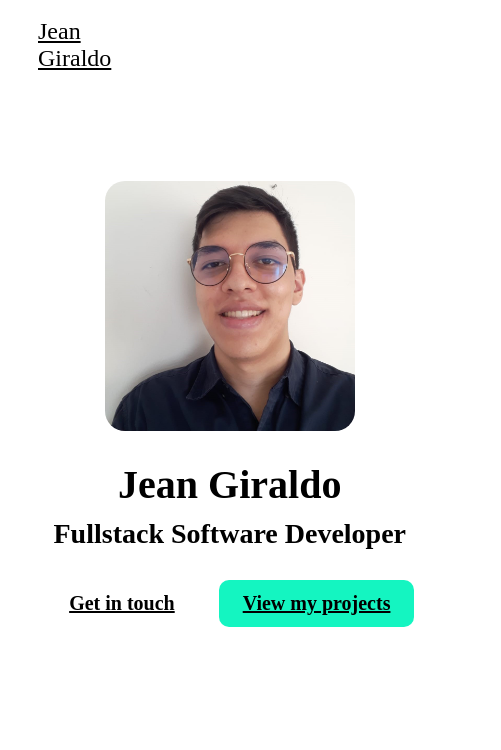
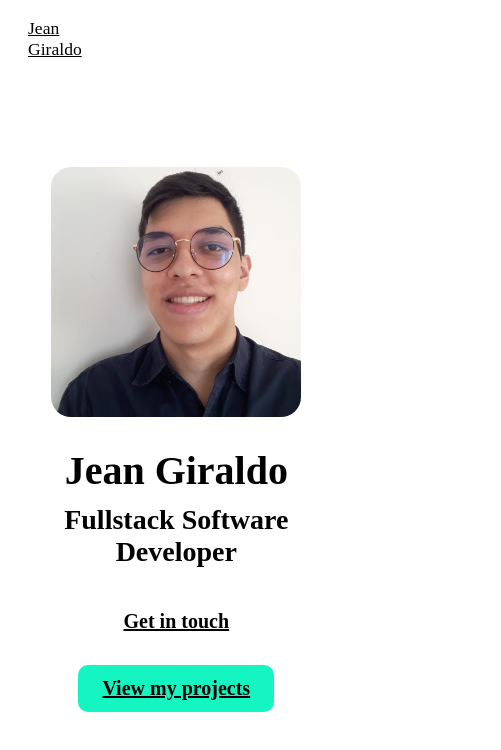
Before and after one commit to jeangiraldoo/jeangiraldoo.github.io, a SvelteKit app: page / in a window 390 px wide. Shown: the top 750 px of the page, 501 px wide, since content can reach past the window. Built offline with nearby package versions, Linux system fonts and the light colour scheme.

Commit message:
chore: make `home` page responsive

```diff
--- a/src/app.html
+++ b/src/app.html
@@ -1,5 +1,6 @@
 <!doctype html>
 <html lang="en">
+	<meta name="viewport" content="width=device-width, initial-scale=1.0" />
 	%sveltekit.head%
 	<body>
 		<div>
--- a/src/components/Header.svelte
+++ b/src/components/Header.svelte
@@ -74,4 +74,23 @@ header {
   align-items: center;
   gap: 30px;
 }
+
+@media (max-width: 768px) {
+  nav a {
+    font-size: 1rem;
+  }
+
+  #home-link {
+    font-size: 1.1rem;
+  }
+
+  nav {
+    gap: 12px;
+  }
+
+  header {
+    padding: 0 10px;
+    gap: 15px;
+  }
+}
 </style>
--- a/src/routes/+page.svelte
+++ b/src/routes/+page.svelte
@@ -80,5 +80,13 @@ h2 {
   main {
     width: 90%;
   }
+
+  #buttons {
+    flex-wrap: wrap;
+  }
+
+  #personal-info {
+    padding-bottom: 5vh;
+  }
 }
 </style>
```
